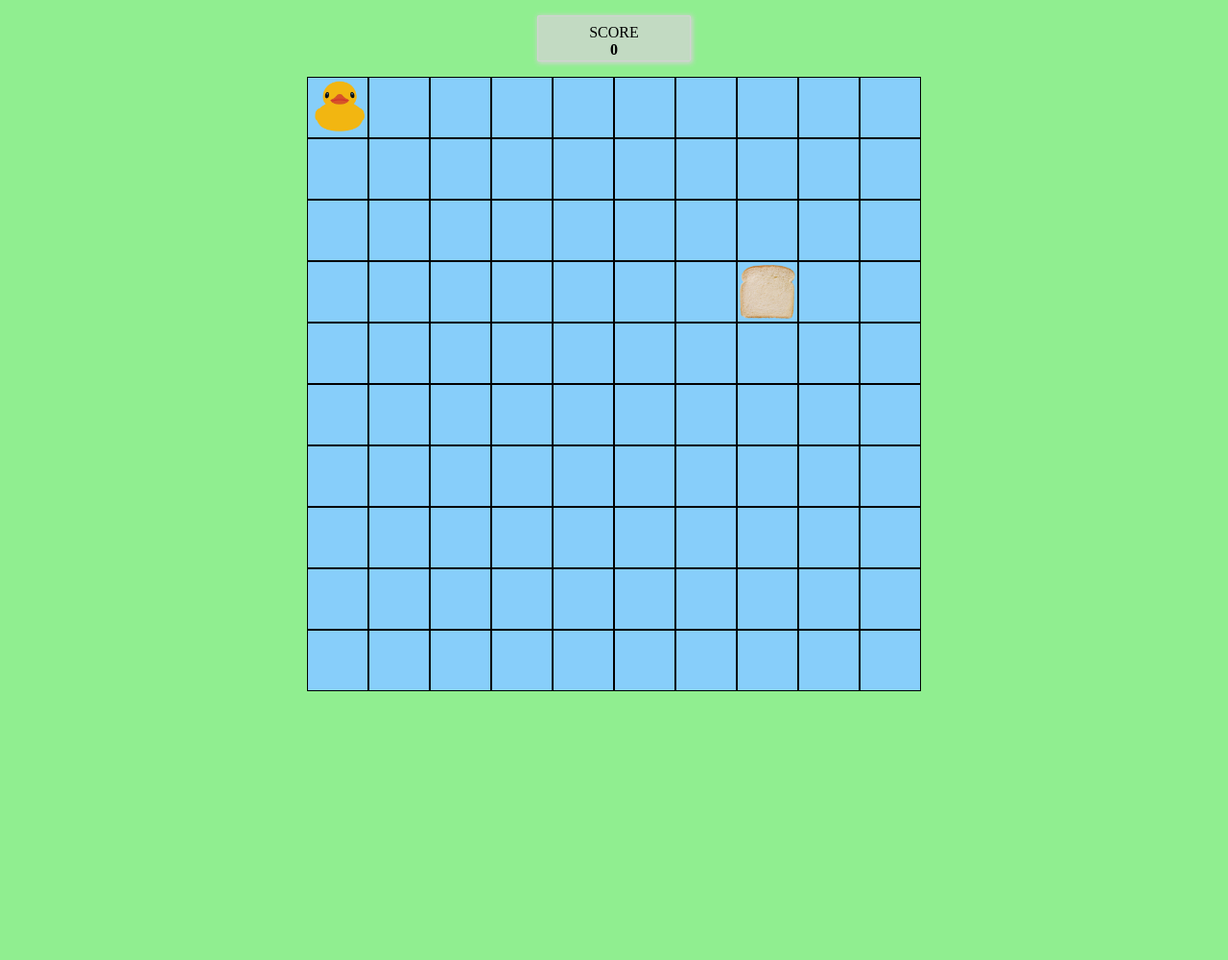
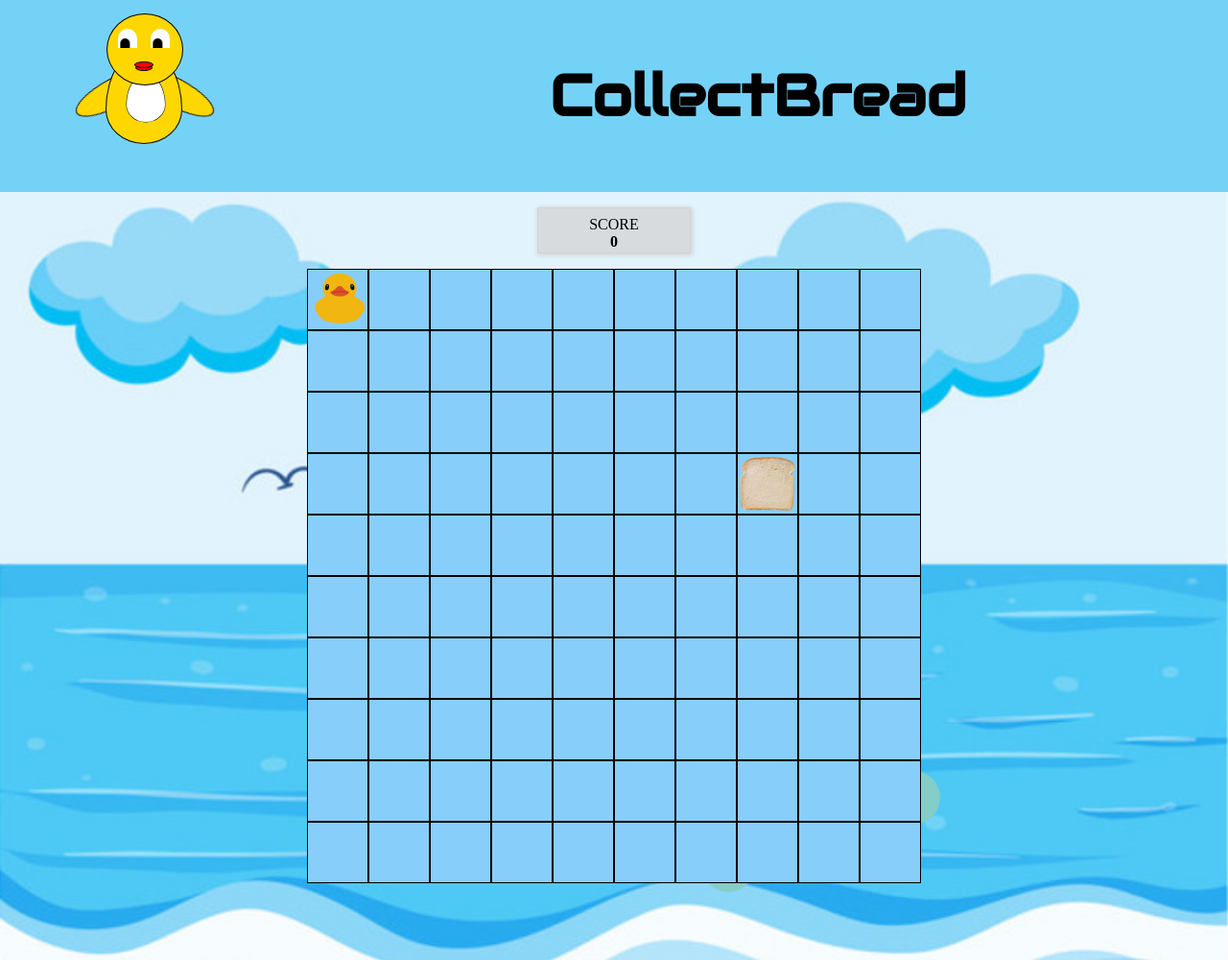
Before and after one commit to lokers778/Colect_Bread, a plain HTML site: page index.html in a window 1280 px wide. Shown: the whole page at 96% size. Before the commit the page ends 800 px from the top, so only its background shows below. Drawn offline with Linux system fonts and the light colour scheme.

Commit message:
added duckBoard

```diff
--- a/css/style.css
+++ b/css/style.css
@@ -5,7 +5,7 @@
 body {
     margin: 0;
     padding: 0;
-  background-color: lightgreen;
+  z-index: -4;
 }
 
 section#score {
@@ -76,3 +76,236 @@ section#over pre {
 .invisible {
   display: none;
 }
+/*added duckground ...DUCKground .. funny " */
+.header{
+  background-color: #75D2F7;
+  height: 200px;
+  display: flex;
+}
+.nav{
+  display: flex;
+  justify-content: center;
+  align-items: center;
+  flex: 1;
+  font-family: 'Audiowide', cursive;
+  font-size: 30px;
+}
+
+.duckDiv{
+  width: 300px;
+  background-color: #75D2F7;
+  height: 100%;
+  display: flex;
+  justify-content: center;
+  align-items: center;
+  position: relative;
+}
+.duckBody
+{
+  z-index: 3;
+  background-color: gold;
+  height: 100px;
+  width: 80px;
+  border-radius:70%/ 90% 90% 50% 50%;
+  position:relative;
+  border:0.5px solid black;
+
+
+}
+.leftWing{
+  width: 30px;
+  height: 92px;
+  border-radius: 50%;
+  background-color: gold;
+  position: absolute;
+  transform: rotate(45deg);
+  bottom:58px;
+  left:105px;
+  animation-name: wingUpLeft;
+  animation-duration: 1.5s;
+  animation-iteration-count:infinite;
+  animation-direction: alternate;
+  animation-timing-function: linear;
+  border:0.5px solid black;
+}
+.rightWing{
+  width: 30px;
+  height: 92px;
+  border-radius: 50%;
+  background-color: gold;
+  position: absolute;
+  transform: rotate(-45deg);
+  left:167px;
+  bottom:58px;
+  animation-name: wingUpRight;
+  animation-duration: 1.5s;
+  animation-iteration-count:infinite;
+  animation-direction: alternate;
+  animation-timing-function: linear;
+  border:0.5px solid black;
+
+}
+.duckBody:after
+{
+  z-index: 4;
+  display: block;
+  content:" ";
+  background-color: white;
+  height: 100px;
+  width: 80px;
+  border-radius:70%/ 90% 90% 50% 50%;
+  position:absolute;
+  transform: scale(0.5);
+  border:0.5px solid black;
+}
+.duckHead{
+  background-color: gold;
+  height: 75px;
+  width: 80px;
+  border-radius: 50%;
+  position:absolute;
+  left: 40px;
+  bottom:60px;
+  transform: translate(-50%, 0);
+  z-index: 4;
+  border:0.5px solid black;
+  z-index: 5;
+}
+.rightEye{
+  position:absolute;
+  height: 20px;
+  width: 20px;
+  border-top-right-radius: 50%;
+  border-top-left-radius: 50%;
+  background-color: white;
+  top:15px;
+  right: 13px;
+}
+.rightEye:after{
+  display: block;
+  content:" ";
+  background-color: black;
+  height: 20px;
+  width: 20px;
+  border-top-right-radius: 50%;
+  border-top-left-radius: 50%;
+  position:relative;
+  transform: scale(0.5) translate(9px, 0px);
+  z-index: 1;
+  top:5px;
+  animation-name: moveEyes;
+  animation-duration: 4s;
+  animation-iteration-count:infinite;
+  animation-direction: alternate;
+  animation-timing-function: linear;
+}
+.leftEye{
+  position:absolute;
+  height: 20px;
+  width: 20px;
+  border-top-right-radius: 50%;
+  border-top-left-radius: 50%;
+  background-color: white;
+  right: 47px;
+  top:15px;
+}
+.leftEye:after{
+  display: block;
+  content:" ";
+  background-color: black;
+  height: 20px;
+  width: 20px;
+  border-top-right-radius: 50%;
+  border-top-left-radius: 50%;
+  position:relative;
+  transform: scale(0.5) translate(9px, 0px);
+  z-index: 1;
+  top:5px;
+  animation-name: moveEyes;
+  animation-duration: 4s;
+  animation-iteration-count:infinite;
+  animation-direction: alternate;
+  animation-timing-function: linear;
+}
+.upperBeak{
+  width:20px;
+  height:7px;
+  position: absolute;
+  background-color: red;
+  border-radius: 50%;
+  right: 30px;
+  top: 49px;
+  border:solid 0.5px black;
+  z-index: 7;
+}
+.bottomBeak{
+  width:18px;
+  height:7px;
+  position: absolute;
+  background-color: red;
+  border-radius: 50%;
+  right: 31px;
+  top: 52px;
+  border:solid 0.5px black;
+}
+@keyframes wingUpRight {
+  0%   {transform: rotate(-45deg)}
+
+
+  100% {transform:rotate(-70deg)}
+}
+@keyframes wingUpLeft {
+  0%   {transform: rotate(45deg)}
+
+
+  100% {transform:rotate(70deg)}
+}
+@keyframes moveEyes {
+  0% {transform: scale(0.5) translate(9px, 0px);}
+
+  100%{ transform: scale(0.5) translate(-10px, 0px);}
+}
+.background{
+  background-color: #75D2F7;
+  background-image: url("../images/waterBackground.jpg");
+  background-size: cover;
+  background-repeat: no-repeat;
+  background-position: center;
+  height: 800px;
+  width: 100%;
+  position:relative;
+}
+.rubberDuck{
+  height: 300px;
+  width: 300px;
+  background-image: url("../images/rubberduck.png");
+  background-position: center;
+  background-size: contain;
+  background-repeat: no-repeat;
+  position:absolute;
+  bottom:5px;
+  right:110%;
+  animation-name: moveDuck;
+  animation-duration: 14s;
+  animation-iteration-count:infinite;
+  animation-timing-function: linear;
+  z-index: -1;
+}
+.rubberDuck:hover{
+  cursor:pointer;
+}
+@keyframes moveDuck {
+  0%{right: -25%}
+
+  15%{transform: rotate(15deg)}
+
+  30%{transform: rotate(-15deg)}
+  45%{transform: rotate(5deg)}
+  70%{transform: rotate(-10deg)}
+  90%{transform: rotate(0deg)}
+  100%{right:110%;)}
+}
+.background{
+  overflow: hidden;
+  z-index: -2;
+}
--- a/index.html
+++ b/index.html
@@ -5,11 +5,30 @@
     <meta charset="utf-8">
     <title>Javascript Duck game</title>
     <link rel='stylesheet' href='css/style.css'>
+  <link href="https://fonts.googleapis.com/css?family=Audiowide&display=swap" rel="stylesheet">
 
 </head>
 
 <body>
+<div>
+  <div class="header">
+    <div class="duckDiv">
+      <div class="duckBody">
+        <div class="duckHead">
+          <div class="rightEye"></div>
+          <div class="leftEye"></div>
+          <div class="upperBeak"></div>
+          <div class="bottomBeak"></div>
+        </div>
 
+      </div>
+      <div class="leftWing"></div>
+      <div class="rightWing"></div>
+    </div>
+    <div class="nav"><h1>CollectBread</h1></div>
+  </div>
+</div>
+<div class="background">
   <section id='score'>
     <div>
       SCORE<br>
@@ -126,7 +145,8 @@
   <section id='over' class='invisible'>
 
   </section>
-
+  <div class="rubberDuck"></div>
+</div>
   <script src='js/app.js'></script>
 </body>
 
--- a/js/app.js
+++ b/js/app.js
@@ -54,15 +54,18 @@ document.addEventListener("DOMContentLoaded", function () {
         this.movingDuck = function (event) {
             switch (event.which) {
                 case 37:
+
                     this.duck.direction = "left";
                     break;
                 case 39:
                     this.duck.direction = "right";
                     break;
                 case 40:
+                    event.preventDefault();
                     this.duck.direction = "up";
                     break;
                 case 38:
+                    event.preventDefault();
                     this.duck.direction = "down";
                     break;
             }
```
Also changed, not shown: images/rubberduck.png (added), images/waterBackground.jpg (added).
